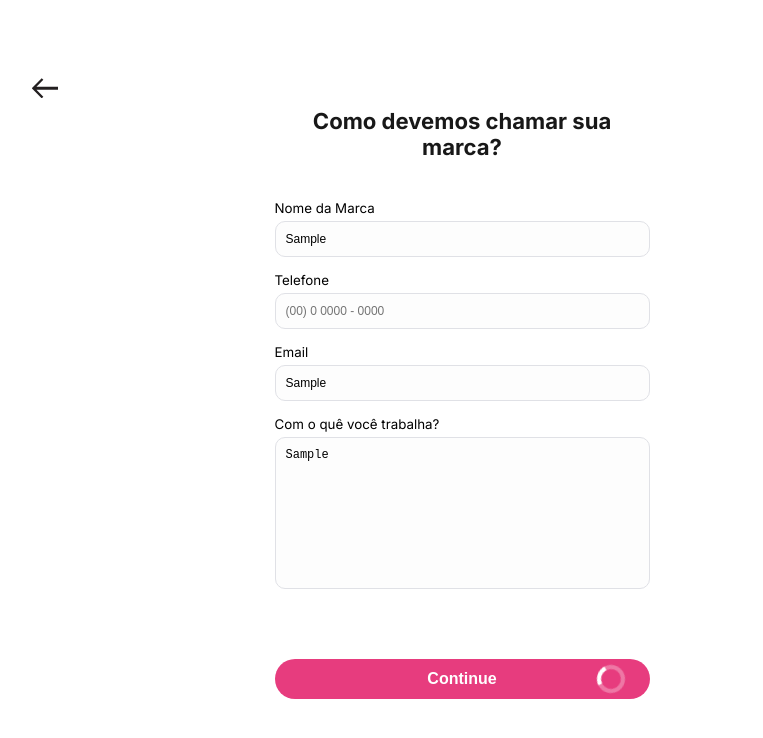
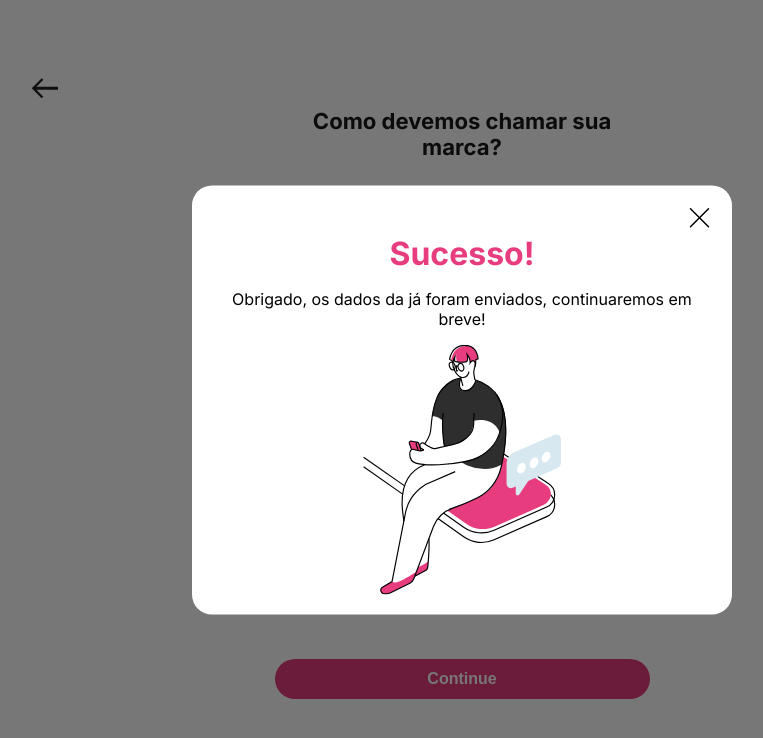
Before and after one commit to ThiagoElias20/BestContentAI-Desafio-Frontend, a Vue app: page /pagina-form in a window 1280 px wide. Both pictures are taken after typing "Sample", "Sample", "Sample", "Sample" into the empty fields and a click on the button "Continue". Shown: the top 738 px of the page, without its empty margins (178-941 px from the left). Built offline with nearby package versions, Linux system fonts and the light colour scheme.

Commit message:
Adicionado um popup para após o usuário preencher e apertar o botão no form final

```diff
--- /dev/null
+++ b/src/components/Popup.vue
@@ -0,0 +1,102 @@
+<script setup>
+    defineProps({
+        nomeMarca: String
+    })
+
+    function closePopup() {
+        const popup = document.querySelector('.popup');
+        popup.style.display = 'none';
+    }
+</script>
+
+<template>
+    <div class="popup">
+        <div class="popupCard">
+            <div class="close">
+                <button @click="closePopup"><img src="../assets/close.svg" alt=""></button>
+            </div>
+            <div class="conteudo">
+                <h1>Sucesso!</h1>
+                <p>Obrigado, os dados da {{ nomeMarca }} já foram enviados, continuaremos em breve!</p>
+                <img src="../assets/popupImg.svg" alt="">
+            </div>
+        </div>
+        <div class="overlay"></div>
+    </div>
+</template>
+
+<style>
+    .popup {
+        display: none;
+    }
+    .popup .popupCard {
+        height: fit-content;
+        width: 500px;
+        top: 50%;
+        left: 50%;
+        transform: translate(-50%, -50%); /* Para centralizar */
+        background-color: #fff;
+        border-radius: 20px;
+        padding: 20px;
+        z-index: 1000;
+        position: fixed;
+    }
+    .popup .popupCard .close {
+        width: 100%;
+        display: flex;
+        justify-content: flex-end
+    }
+    .popup .popupCard .close button {
+        border: none;
+        margin: 0;
+        padding: 0;
+        width: auto;
+        overflow: visible;
+        background: transparent;
+        cursor: pointer;
+    }
+    .popup .popupCard .close button img {
+        height: 25px;
+    }
+    .popup .popupCard .conteudo {
+        display: flex;
+        justify-content: center;
+        flex-direction: column;
+        align-items: center;
+    }
+    .popup .popupCard .conteudo h1 {
+        color: #E73C7E;
+        margin: 0;
+    }
+    .popup .popupCard .conteudo p {
+        text-align: center;
+    }
+    .popup .popupCard .conteudo img {
+        height: 250px;
+    }
+    .popup .overlay {
+        position: fixed;
+        background-color: rgba(0, 0, 0, 0.534);
+        top: 0;
+        left: 0;
+        width: 100vw;
+        height: 100vh;
+        z-index: 999;
+    }
+
+    @media (max-width: 668px) {
+        .popup .popupCard {
+            width: 85%;
+            padding: 15px;
+        }
+        .popup .popupCard .conteudo img {
+            height: 150px;
+        }
+        .popup .popupCard .conteudo h1 {
+            font-size: 1.5rem;
+        }
+        .popup .popupCard .conteudo p {
+            font-size: 1rem;
+        }
+    }
+</style>
--- a/src/views/PaginaForm.vue
+++ b/src/views/PaginaForm.vue
@@ -1,6 +1,7 @@
 <script setup>
     import Input from '../components/Input.vue';
-    import InputTelefone from '@/components/InputTelefone.vue';
+    import InputTelefone from '../components/InputTelefone.vue';
+    import Popup from '../components/Popup.vue';
     import { useRoute } from 'vue-router';
 
     const route = useRoute();
@@ -10,12 +11,11 @@
     const descMarca = route.query.descMarca;
 
     function validarForm() {
-        loadingButton();
-    }
-
-    function loadingButton() {
         const butloading = document.querySelector(".loading");
         butloading.style.display = 'block';
+        const popup = document.querySelector('.Popup');
+        popup.style.display = 'block';
+        butloading.style.display = 'none';
     }
 </script>
 
@@ -31,10 +31,10 @@
                 </div>
                 <form action="">
                     <div class="inputs">
-                        <Input v-model:valor-form="nomeMarca" inputClass="NomeMarca" inputId="nomeMarca" label="Nome da Marca" placeholder="Ex: Dr. Gabriel; Roupas Multimarcas; Pizzaria dos Sabores"/>
+                        <Input v-model:valor-form="nomeMarca" inputClass="NomeMarca" inputId="nomeMarca" label="Nome da Marca *" placeholder="Ex: Dr. Gabriel; Roupas Multimarcas; Pizzaria dos Sabores"/>
                         <InputTelefone v-model:valor-form="telefoneMarca" inputClass="Telefone" inputId="telefone" label="Telefone" placeholder="(00) 0 0000 - 0000" />
                         <Input v-model:valor-form="emailMarca" inputClass="Email" inputId="email" label="Email" placeholder="xxxxxxxxxxx@xxxxx.com" @input="telefoneMascara"/>
-                        <Input v-model:valor-form="descMarca" inputClass="Desc" inputId="desc" label="Com o quê você trabalha?" placeholder="Descreva sua marca/produto, seu perfil em algumas palavras, para nossa IA entender melhor o seu contexto."/>
+                        <Input v-model:valor-form="descMarca" inputClass="Desc" inputId="desc" label="Com o quê você trabalha? *" placeholder="Descreva sua marca/produto, seu perfil em algumas palavras, para nossa IA entender melhor o seu contexto."/>
                         <button @click.prevent="validarForm">Continue
                             <div class="loading"></div>
                         </button>
@@ -43,6 +43,7 @@
             </div>
         </main>
     </div>
+    <Popup class="Popup" :nomeMarca="nomeMarca"/>
 </template>
 
 <style scoped>
```
Also changed, not shown: src/assets/close.svg (added), src/assets/popupImg.svg (added).
